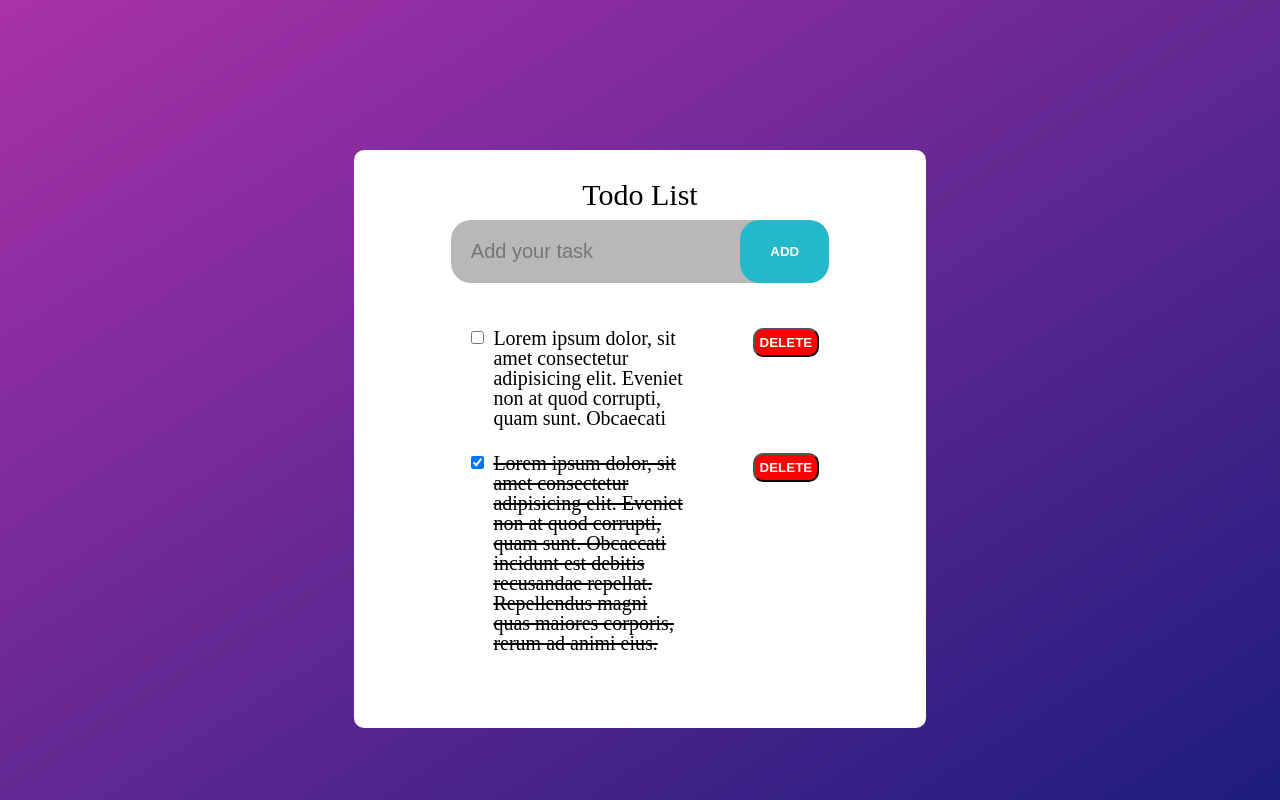
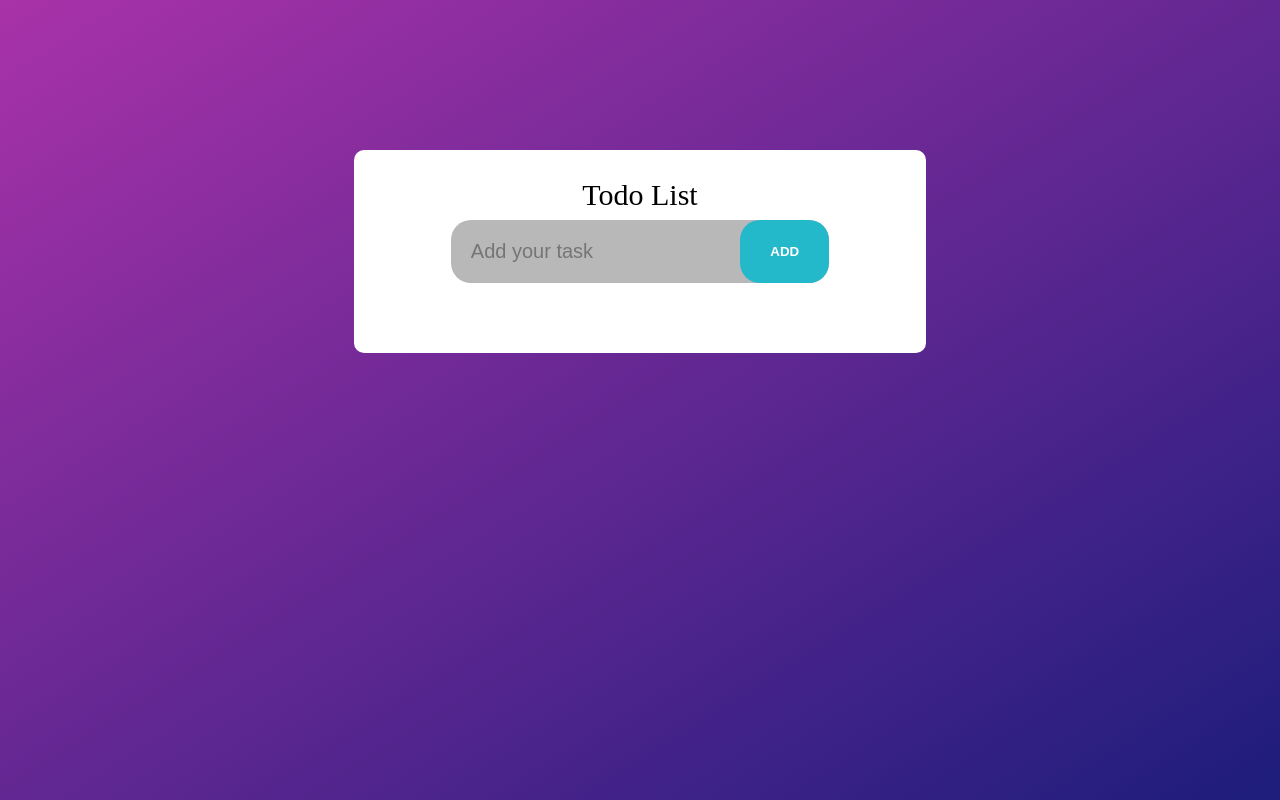
Before and after one commit to Luis-SierraOsorio/lp1-todo-list-js, a plain HTML site: page index.html in a window 1280 px wide. Drawn offline with Linux system fonts and the light colour scheme.

Commit message:
removed template code

```diff
--- a/index.html
+++ b/index.html
@@ -20,28 +20,17 @@
             <!-- <p>Hello</p> -->
         </div>
         <div class="todo-list-container">
-            <div class="individual-task">
+
+            <!-- <div class="individual-task">
                 <input type="checkbox" class="checkbox-btn">
                 <p class="task">Lorem ipsum dolor, sit amet consectetur adipisicing elit. Eveniet non at quod corrupti,
                     quam sunt.
                     Obcaecati</p>
                 <div class="buttons-group">
                     <!-- <button class="btn edit-btn">EDIT</button> -->
-                    <button class="btn delete-btn" onclick="deleteTask()">DELETE</button>
-                </div>
-            </div>
-
-            <div class="individual-task">
-                <input type="checkbox" class="checkbox-btn" checked>
-                <p class="task checked">Lorem ipsum dolor, sit amet consectetur adipisicing elit. Eveniet non at quod
-                    corrupti, quam sunt.
-                    Obcaecati incidunt est debitis recusandae repellat. Repellendus magni quas maiores corporis, rerum
-                    ad animi eius.</p>
-                <div class="buttons-group">
-                    <!-- <button class="btn edit-btn">EDIT</button> -->
-                    <button class="btn delete-btn" onclick="deleteTask()">DELETE</button>
-                </div>
-            </div>
+            <!-- <button class="btn delete-btn" onclick="deleteTask()">DELETE</button> -->
+            <!-- </div> -->
+            <!-- </div> -->
 
 
         </div>
--- a/script.js
+++ b/script.js
@@ -1,3 +1,15 @@
+
+function saveData() {
+    const listContainer = document.querySelector('.todo-list-container')
+    console.log(listContainer);
+    // localStorage.setItem('data', listContainer.innerHTML);
+}
+
+function getData() {
+    const listContainer = document.querySelector('.todo-list-container')
+    // listContainer.innerHTML = localStorage.getItem('data');
+    console.log(listContainer);
+}
 
 
 // function to get all the new checkboxes and delete buttons
@@ -23,12 +35,14 @@ function refresh() {
             }
         })
     }
+    // saveData();
+
 }
 
 // initializing and setting event handlers to checklist and delete buttons
+// getData();
 refresh();
 deleteTask();
-
 
 // This function adds a new div to the lsit container
 function addTask() {
@@ -53,6 +67,7 @@ function addTask() {
     taskContainer.appendChild(taskDiv);
 
     // refreshing the page
+    // saveData();
     refresh();
     deleteTask();
 }
@@ -73,5 +88,6 @@ function deleteTask() {
         })
     }
 
+    // saveData();
     refresh();
 }
```
Lines whose indentation alone changed are shown as unchanged.
